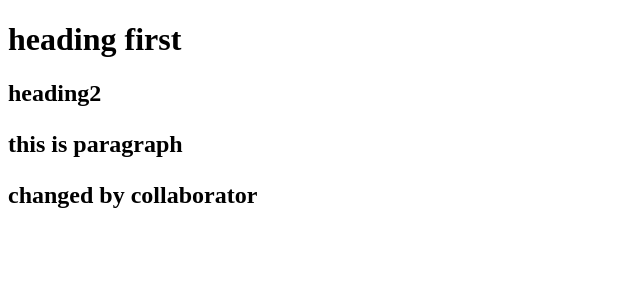
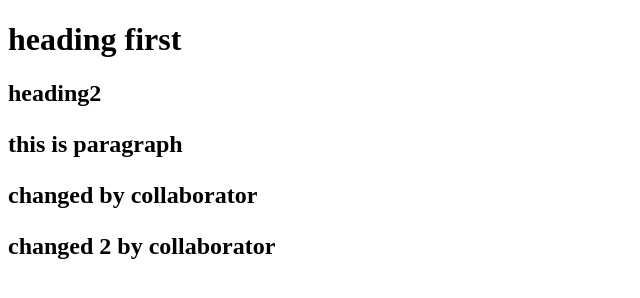
Before and after one commit to shiva5775/proj1, a plain HTML site: page index.html in a window 1280 px wide. Shown: the whole page, without its empty margins (0-640 px from the left). Drawn offline with Linux system fonts and the light colour scheme.

Commit message:
changed 2 by featture1

```diff
--- a/index.html
+++ b/index.html
@@ -10,5 +10,7 @@
     <h2>heading2<h2>
     <p>this is paragraph</p>
     <p>changed by collaborator</p>
+    <p>changed 2 by collaborator</p>
+
 </body>
 </html>
```
